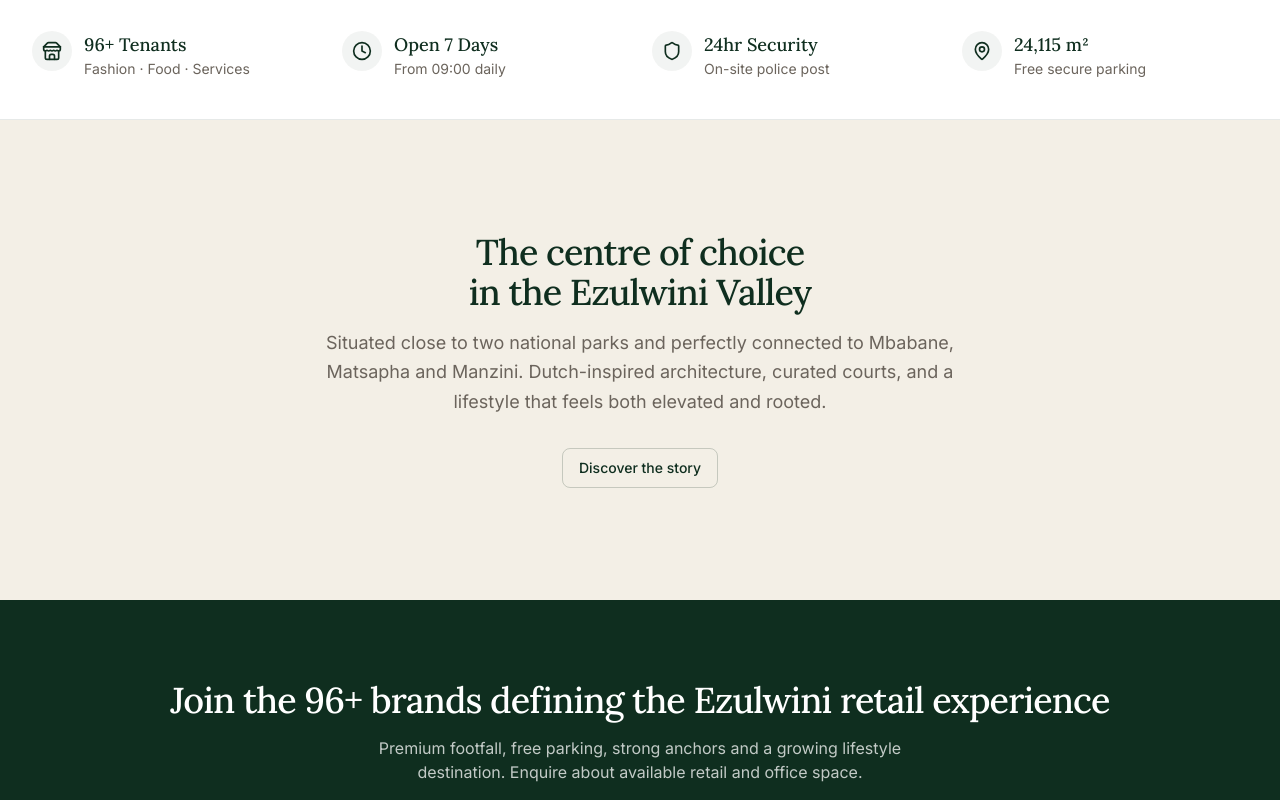
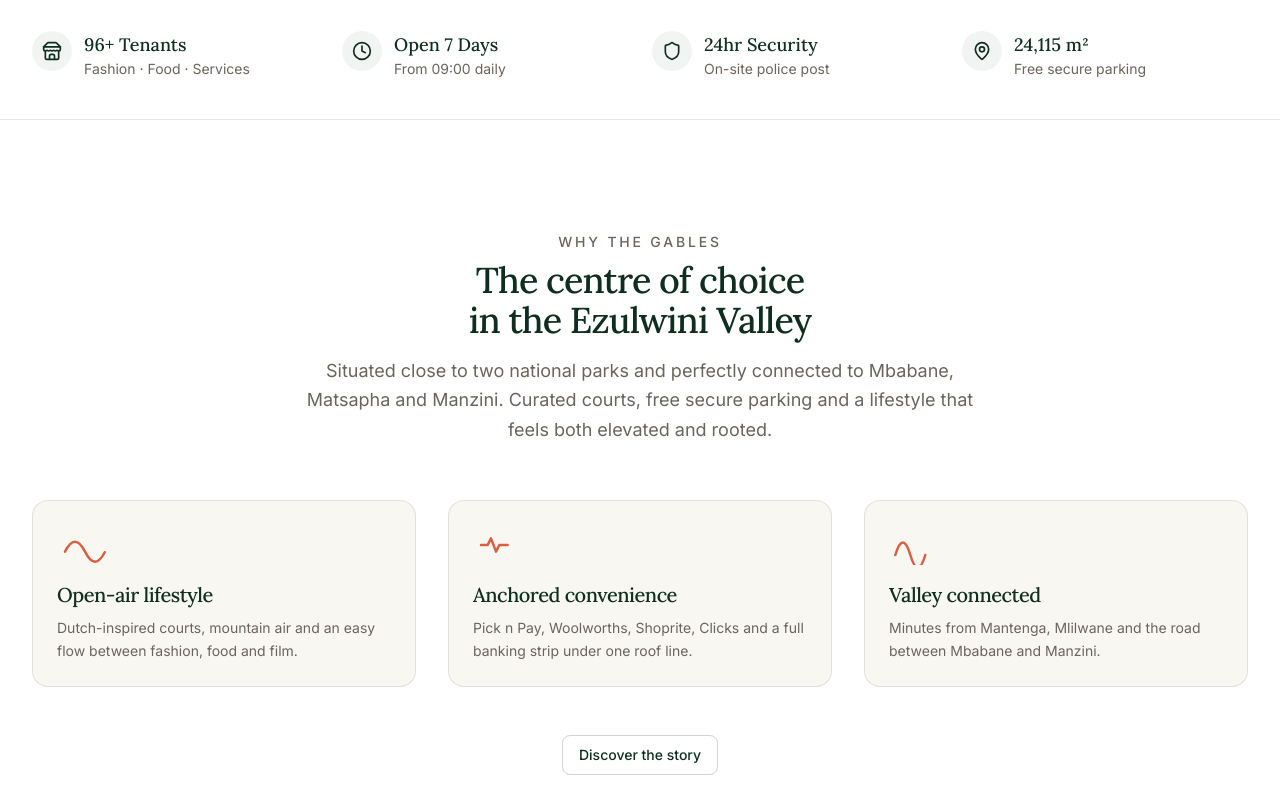
Before and after one commit to Brightwell-Dlamini/the-gables-digital, a Next.js app: page / in a window 1280 px wide. Shown: the part 820-1620 px from the top of the page. Built offline with nearby package versions, Linux system fonts and the light colour scheme.

Commit message:
feat: WhyTheGables on homepage; CentreMap valley landmarks toggle

```diff
--- a/src/app/page.tsx
+++ b/src/app/page.tsx
@@ -4,6 +4,7 @@ import { motion } from "framer-motion";
 import Link from "next/link";
 import { ArrowRight, MapPin, Shield, Clock, Store } from "lucide-react";
 import { Button } from "@/components/ui/button";
+import { WhyTheGables } from "@/components/WhyTheGables";
 
 const fadeUp = {
   hidden: { opacity: 0, y: 24 },
@@ -21,53 +22,27 @@ export default function HomePage() {
     <>
       <section className="relative min-h-[88vh] flex items-center overflow-hidden">
         <div className="absolute inset-0">
-          <video
-            autoPlay
-            muted
-            loop
-            playsInline
-            poster="https://images.unsplash.com/photo-1441986300917-64674bd600d8?w=1600&q=80"
-            className="h-full w-full object-cover"
-          >
+          <video autoPlay muted loop playsInline poster="https://images.unsplash.com/photo-1441986300917-64674bd600d8?w=1600&q=80" className="h-full w-full object-cover">
             <source src="https://cdn.coverr.co/videos/coverr-shopping-mall-exterior-5644/1080p.mp4" type="video/mp4" />
           </video>
           <div className="absolute inset-0 bg-forest/70 mix-blend-multiply" />
           <div className="absolute inset-0 bg-gradient-to-t from-forest via-forest/40 to-transparent" />
           <div className="absolute inset-0 bg-[radial-gradient(ellipse_at_top_right,_var(--tw-gradient-stops))] from-terracotta/25 via-transparent to-transparent" />
         </div>
-
         <div className="relative z-10 mx-auto max-w-7xl px-4 sm:px-6 lg:px-8 py-24 text-white">
           <motion.p custom={0} initial="hidden" animate="visible" variants={fadeUp} className="mb-4 text-sm font-medium uppercase tracking-[0.25em] text-sand/80">
             Ezulwini Valley · Eswatini
           </motion.p>
-
           <h1 className="max-w-3xl font-serif text-4xl sm:text-5xl md:text-6xl lg:text-7xl font-medium leading-[1.1] tracking-tight">
             {words.map((word, i) => (
-              <motion.span
-                key={word}
-                initial={{ opacity: 0, y: "100%" }}
-                animate={{ opacity: 1, y: 0 }}
-                transition={{ delay: 0.2 + i * 0.12, duration: 0.7, ease: [0.16, 1, 0.3, 1] }}
-                className="inline-block mr-[0.25em]"
-              >
-                {word}
-              </motion.span>
+              <motion.span key={word} initial={{ opacity: 0, y: "100%" }} animate={{ opacity: 1, y: 0 }} transition={{ delay: 0.2 + i * 0.12, duration: 0.7, ease: [0.16, 1, 0.3, 1] }} className="inline-block mr-[0.25em]">{word}</motion.span>
             ))}
             <br />
-            <motion.span
-              initial={{ opacity: 0, y: "100%" }}
-              animate={{ opacity: 1, y: 0 }}
-              transition={{ delay: 0.55, duration: 0.7, ease: [0.16, 1, 0.3, 1] }}
-              className="inline-block text-sand"
-            >
-              African sun.
-            </motion.span>
+            <motion.span initial={{ opacity: 0, y: "100%" }} animate={{ opacity: 1, y: 0 }} transition={{ delay: 0.55, duration: 0.7, ease: [0.16, 1, 0.3, 1] }} className="inline-block text-sand">African sun.</motion.span>
           </h1>
-
           <motion.p custom={3} initial="hidden" animate="visible" variants={fadeUp} className="mt-6 max-w-xl text-lg text-white/85 leading-relaxed">
             The Gables is more than a shopping centre. It is the digital concierge and lifestyle heart of Ezulwini — 96+ brands, free secure parking, cinema, banking and the valley’s finest open-air retail experience.
           </motion.p>
-
           <motion.div custom={4} initial="hidden" animate="visible" variants={fadeUp} className="mt-10 flex flex-wrap items-center gap-4">
             <Button asChild size="lg" variant="terracotta" className="gap-2">
               <Link href="/directory">Explore Directory <ArrowRight className="h-4 w-4" /></Link>
@@ -79,7 +54,7 @@ export default function HomePage() {
         </div>
       </section>
 
-      <section className="border-y border-forest/10 bg-white">
+      <section className="border-y border-forest/10 bg-white dark:border-white/10 dark:bg-forest-900">
         <div className="mx-auto max-w-7xl px-4 sm:px-6 lg:px-8">
           <div className="grid grid-cols-2 gap-6 py-10 md:grid-cols-4">
             {[
@@ -93,7 +68,7 @@ export default function HomePage() {
                   <item.icon className="h-5 w-5" />
                 </div>
                 <div>
-                  <p className="font-serif text-lg font-medium text-forest">{item.label}</p>
+                  <p className="font-serif text-lg font-medium text-forest dark:text-sand">{item.label}</p>
                   <p className="text-sm text-ink-muted">{item.sub}</p>
                 </div>
               </div>
@@ -102,30 +77,22 @@ export default function HomePage() {
         </div>
       </section>
 
-      <section className="py-20 sm:py-28">
-        <div className="mx-auto max-w-7xl px-4 sm:px-6 lg:px-8">
-          <div className="mx-auto max-w-2xl text-center">
-            <h2 className="font-serif text-3xl sm:text-4xl font-medium text-forest text-balance">The centre of choice in the Ezulwini Valley</h2>
-            <p className="mt-4 text-lg text-ink-muted leading-relaxed">Situated close to two national parks and perfectly connected to Mbabane, Matsapha and Manzini. Dutch-inspired architecture, curated courts, and a lifestyle that feels both elevated and rooted.</p>
-            <div className="mt-8"><Button asChild variant="outline"><Link href="/about">Discover the story</Link></Button></div>
-          </div>
-        </div>
-      </section>
+      <WhyTheGables />
 
       <section className="bg-forest text-white py-20">
         <div className="mx-auto max-w-7xl px-4 sm:px-6 lg:px-8 text-center">
           <h2 className="font-serif text-3xl sm:text-4xl font-medium text-balance">Join the 96+ brands defining the Ezulwini retail experience</h2>
-          <p className="mt-4 max-w-xl mx-auto text-white/75">Premium footfall, free parking, strong anchors and a growing lifestyle destination. Enquire about available retail and office space.</p>
+          <p className="mt-4 max-w-xl mx-auto text-white/75">Premium footfall, free parking, strong anchors and a growing lifestyle destination.</p>
           <div className="mt-8"><Button asChild size="lg" variant="terracotta"><Link href="/leasing">Start your enquiry</Link></Button></div>
         </div>
       </section>
 
-      <footer className="border-t border-forest/10 bg-sand py-12">
+      <footer className="border-t border-forest/10 bg-sand py-12 dark:border-white/10 dark:bg-forest-900">
         <div className="mx-auto max-w-7xl px-4 sm:px-6 lg:px-8">
           <div className="flex flex-col items-center justify-between gap-6 md:flex-row">
             <div className="flex items-center gap-2">
               <div className="flex h-8 w-8 items-center justify-center rounded-full bg-forest text-white font-serif text-sm font-semibold">G</div>
-              <span className="font-serif text-lg text-forest">The Gables</span>
+              <span className="font-serif text-lg text-forest dark:text-sand">The Gables</span>
             </div>
             <p className="text-sm text-ink-muted text-center md:text-left">MR103, Shebas Rocks, Ezulwini · Kingdom of Eswatini</p>
             <p className="text-xs text-ink-muted">© {new Date().getFullYear()} The Gables Shopping Centre</p>
```
